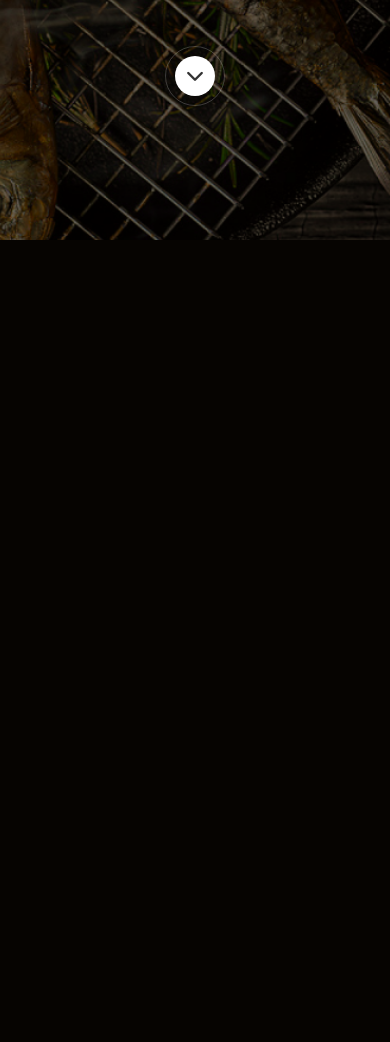
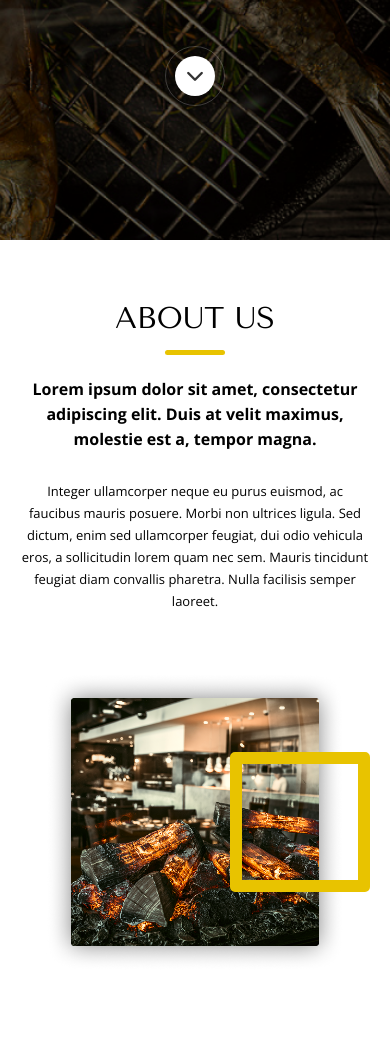
Before and after one commit to wexul/hungry_people, a Django app: page / in a window 390 px wide. Shown: the part 604-1646 px from the top of the page. Before the commit the page ends 844 px from the top, so only its background shows below. Run offline with Django 5.2, Linux system fonts and the light colour scheme.

Commit message:
block about us is done

```diff
--- a/static/main/css/style.css
+++ b/static/main/css/style.css
@@ -15,9 +15,7 @@ body {
     color: var(--white);
 }
 
-/* =========================
-   HEADER
-========================= */
+
 
 .header {
     position: absolute;
@@ -95,9 +93,7 @@ body {
     display: block;
 }
 
-/* =========================
-   HERO
-========================= */
+
 
 .hero {
     position: relative;
@@ -329,9 +325,7 @@ body {
     font-size: 18px;
 }
 
-/* =========================
-   ADAPTIVE
-========================= */
+
 
 @media (max-width: 1200px) {
     .header__nav {
@@ -448,3 +442,176 @@ body {
         top: 650px;
     }
 }
+
+.about {
+    background: #ffffff;
+    color: #000000;
+    padding: 100px 0;
+}
+
+.about__container {
+    max-width: 1280px;
+    margin: 0 auto;
+    padding: 0 80px;
+
+    display: flex;
+    align-items: center;
+    justify-content: space-between;
+    gap: 80px;
+}
+
+.about__content {
+    width: 50%;
+    max-width: 600px;
+    text-align: center;
+}
+
+.about__title {
+    margin: 0;
+
+    font-family: 'Tenor Sans', serif;
+    font-size: 36px;
+    font-weight: 400;
+    line-height: 1.2;
+    text-transform: uppercase;
+
+    color: #000000;
+}
+
+.about__line {
+    width: 60px;
+    height: 5px;
+    margin: 14px auto 22px;
+
+    background: var(--yellow);
+    border-radius: 50px;
+}
+
+.about__lead {
+    margin: 0 auto 28px;
+
+    font-family: 'Open Sans', Arial, sans-serif;
+    font-size: 18px;
+    font-weight: 700;
+    line-height: 28px;
+
+    color: #000000;
+}
+
+.about__text {
+    margin: 0 auto;
+
+    font-family: 'Open Sans', Arial, sans-serif;
+    font-size: 14px;
+    font-weight: 400;
+    line-height: 24px;
+
+    color: #000000;
+}
+
+.about__image-block {
+    position: relative;
+    width: 50%;
+    max-width: 575px;
+    min-height: 475px;
+
+    display: flex;
+    align-items: center;
+    justify-content: center;
+}
+
+.about__image {
+    position: relative;
+    z-index: 2;
+
+    width: 475px;
+    height: 475px;
+    object-fit: cover;
+    display: block;
+
+    border-radius: 5px;
+}
+
+.about__square {
+    position: absolute;
+    z-index: 3;
+
+    width: 250px;
+    height: 250px;
+    right: -35px;
+    top: 50%;
+    transform: translateY(-50%);
+
+    border: 20px solid var(--yellow);
+    border-radius: 5px;
+}
+
+/* Адаптив для About */
+@media (max-width: 992px) {
+    .about {
+        padding: 80px 0;
+    }
+
+    .about__container {
+        padding: 0 30px;
+        flex-direction: column;
+        gap: 50px;
+    }
+
+    .about__content,
+    .about__image-block {
+        width: 100%;
+    }
+
+    .about__image {
+        width: 420px;
+        height: 420px;
+    }
+
+    .about__square {
+        width: 200px;
+        height: 200px;
+        right: 40px;
+        border-width: 16px;
+    }
+}
+
+@media (max-width: 576px) {
+    .about {
+        padding: 60px 0;
+    }
+
+    .about__container {
+        padding: 0 20px;
+    }
+
+    .about__title {
+        font-size: 30px;
+    }
+
+    .about__lead {
+        font-size: 16px;
+        line-height: 25px;
+    }
+
+    .about__text {
+        font-size: 13px;
+        line-height: 22px;
+    }
+
+    .about__image-block {
+        min-height: 320px;
+    }
+
+    .about__image {
+        width: 300px;
+        height: 300px;
+    }
+
+    .about__square {
+        width: 140px;
+        height: 140px;
+        right: 0;
+        border-width: 12px;
+    }
+}
--- a/templates/main/index.html
+++ b/templates/main/index.html
@@ -7,13 +7,13 @@
     <title>Hungry People</title>
     <meta name="viewport" content="width=device-width, initial-scale=1">
 
-    <!-- Bootstrap пока оставляем, он понадобится дальше -->
+
     <link href="https://cdn.jsdelivr.net/npm/bootstrap@5.3.3/dist/css/bootstrap.min.css" rel="stylesheet">
 
     <!-- Font Awesome для иконок соцсетей и стрелки -->
     <link rel="stylesheet" href="https://cdnjs.cloudflare.com/ajax/libs/font-awesome/6.5.2/css/all.min.css">
 
-    <!-- Наш CSS -->
+
     <link rel="stylesheet" href="{% static 'main/css/style.css' %}">
 </head>
 <body>
@@ -89,6 +89,33 @@
 
     </section>
 </main>
+<section id="about" class="about">
+    <div class="about__container">
 
+        <div class="about__content">
+            <h2 class="about__title">About Us</h2>
+            <div class="about__line"></div>
+
+            <p class="about__lead">
+                Lorem ipsum dolor sit amet, consectetur adipiscing elit.
+                Duis at velit maximus, molestie est a, tempor magna.
+            </p>
+
+            <p class="about__text">
+                Integer ullamcorper neque eu purus euismod, ac faucibus mauris posuere.
+                Morbi non ultrices ligula. Sed dictum, enim sed ullamcorper feugiat,
+                dui odio vehicula eros, a sollicitudin lorem quam nec sem.
+                Mauris tincidunt feugiat diam convallis pharetra.
+                Nulla facilisis semper laoreet.
+            </p>
+        </div>
+
+        <div class="about__image-block">
+            <img src="{% static 'main/img/about-img.png' %}" alt="About restaurant" class="about__image">
+            <div class="about__square"></div>
+        </div>
+
+    </div>
+</section>
 </body>
 </html>
```
Also changed, not shown: static/main/img/about-img.png (added).
